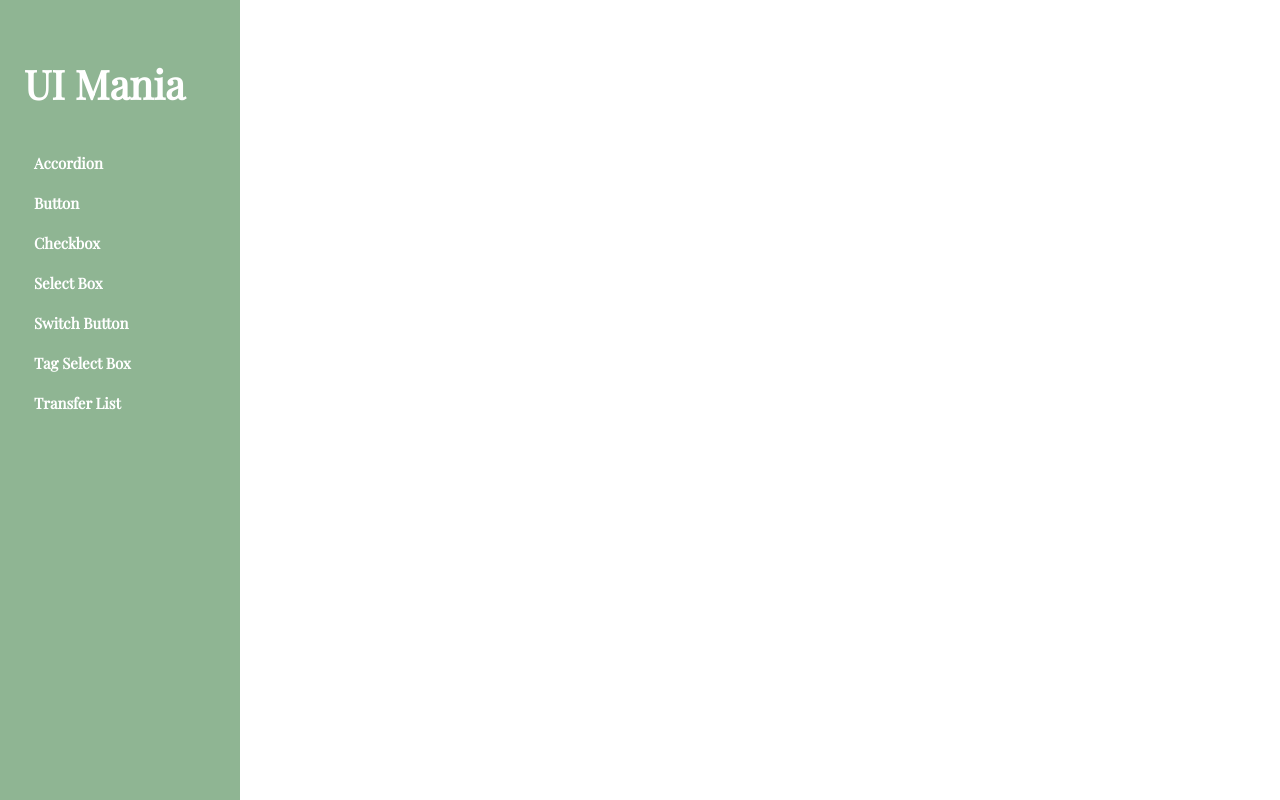
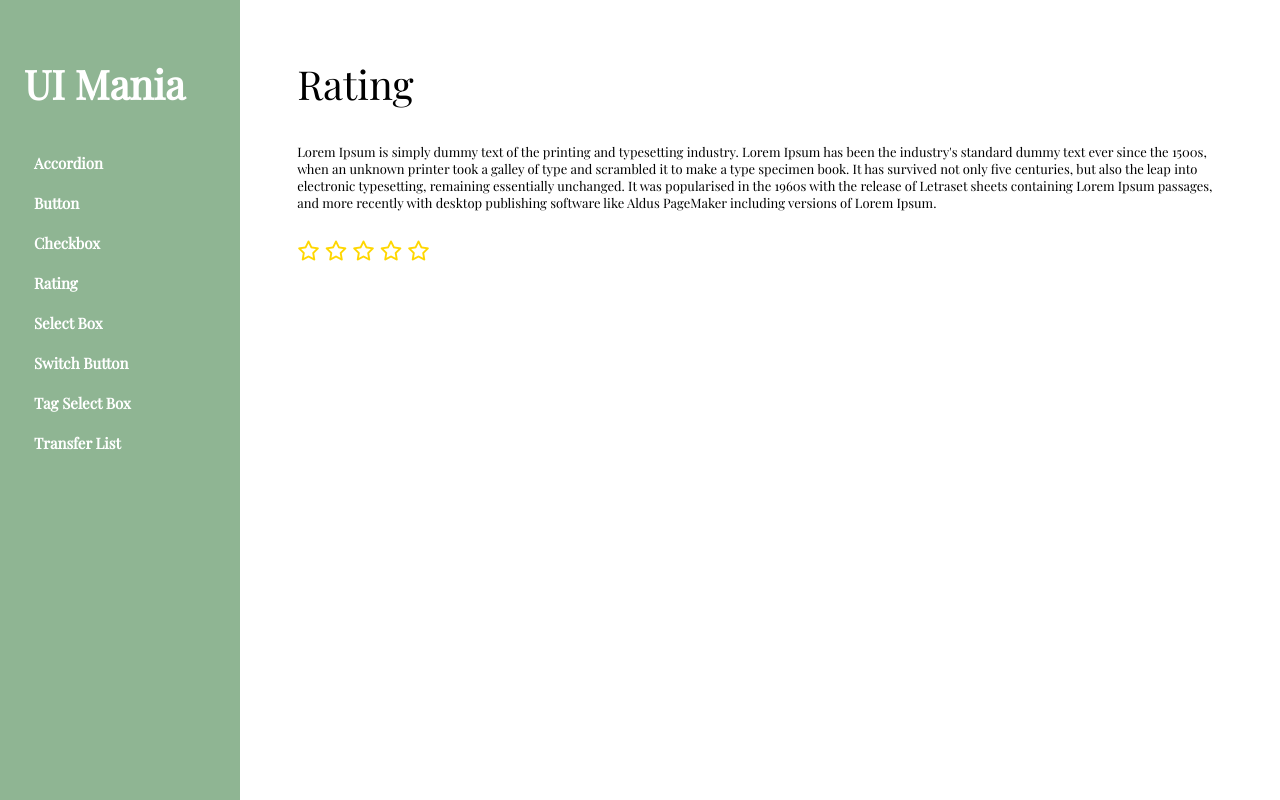
Before and after one commit to maniazurek/React-Custom-UI-Component-Library, a React (Create React App) app: page /rating in a window 1280 px wide. Built offline with nearby package versions, Linux system fonts and the light colour scheme.

Commit message:
added rating component

```diff
--- /dev/null
+++ b/src/components-UI/Rating/Rating.js
@@ -0,0 +1,29 @@
+import React from "react";
+import {
+  SectionContainer,
+  SectionDescription,
+  SectionTitle,
+} from "../../components-website/ComponentsWebStyles";
+import RatingUI from "./RatingUI";
+
+const Rating = () => {
+  return (
+    <SectionContainer>
+      <SectionTitle>Rating</SectionTitle>
+      <SectionDescription>
+        Lorem Ipsum is simply dummy text of the printing and typesetting
+        industry. Lorem Ipsum has been the industry's standard dummy text ever
+        since the 1500s, when an unknown printer took a galley of type and
+        scrambled it to make a type specimen book. It has survived not only five
+        centuries, but also the leap into electronic typesetting, remaining
+        essentially unchanged. It was popularised in the 1960s with the release
+        of Letraset sheets containing Lorem Ipsum passages, and more recently
+        with desktop publishing software like Aldus PageMaker including versions
+        of Lorem Ipsum.
+      </SectionDescription>
+      <RatingUI />
+    </SectionContainer>
+  );
+};
+
+export default Rating;
--- /dev/null
+++ b/src/components-UI/Rating/RatingUI.js
@@ -0,0 +1,36 @@
+import React, { useState } from "react";
+import styled from "styled-components";
+
+const RatingUI = () => {
+  const [rating, setRating] = useState(0);
+  return (
+    <RatingContainer>
+      {Array(5)
+        .fill()
+        .map((_, index) =>
+          index + 1 <= rating ? (
+            <i
+              class="fa-solid fa-star"
+              style={{ color: "#ffd700" }}
+              onClick={() => setRating(index + 1)}
+            ></i>
+          ) : (
+            <i
+              class="fa-regular fa-star"
+              style={{ color: "#ffd700" }}
+              onClick={() => setRating(index + 1)}
+            ></i>
+          )
+        )}
+    </RatingContainer>
+  );
+};
+
+const RatingContainer = styled.div`
+  display: flex;
+  gap: 5px;
+  cursor: pointer;
+  font-size: 20px;
+`;
+
+export default RatingUI;
--- a/src/components-website/NavigationItems.js
+++ b/src/components-website/NavigationItems.js
@@ -13,6 +13,9 @@ const NavigationItems = () => {
       </NavLink>
       <NavLink to="/checkbox">
         <NavigationItem>Checkbox</NavigationItem>
+      </NavLink>
+      <NavLink to="/rating">
+        <NavigationItem>Rating</NavigationItem>
       </NavLink>
       <NavLink to="/selectbox">
         <NavigationItem>Select Box</NavigationItem>
--- a/src/pages/Main.js
+++ b/src/pages/Main.js
@@ -10,6 +10,7 @@ import SelectBox from "../components-UI/SelectBox/SelectBox";
 import TagSelectBox from "../components-UI/TagSelectBox/TagSelectBox";
 import TransferList from "../components-UI/TransferList/TransferList";
 import Checkbox from "../components-UI/Checkbox/Checkbox";
+import Rating from "../components-UI/Rating/Rating";
 
 const Main = () => {
   const location = useLocation();
@@ -19,6 +20,7 @@ const Main = () => {
         <Route path="/accordion" element={<Accordion show="single" />} />
         <Route path="/button" element={<Button />} />
         <Route path="/checkbox" element={<Checkbox select="single" />} />
+        <Route path="/rating" element={<Rating />} />
         <Route path="/selectbox" element={<SelectBox />} />
         <Route path="/switchbutton" element={<SwitchButton />} />
         <Route path="/tagselectbox" element={<TagSelectBox />} />
```
